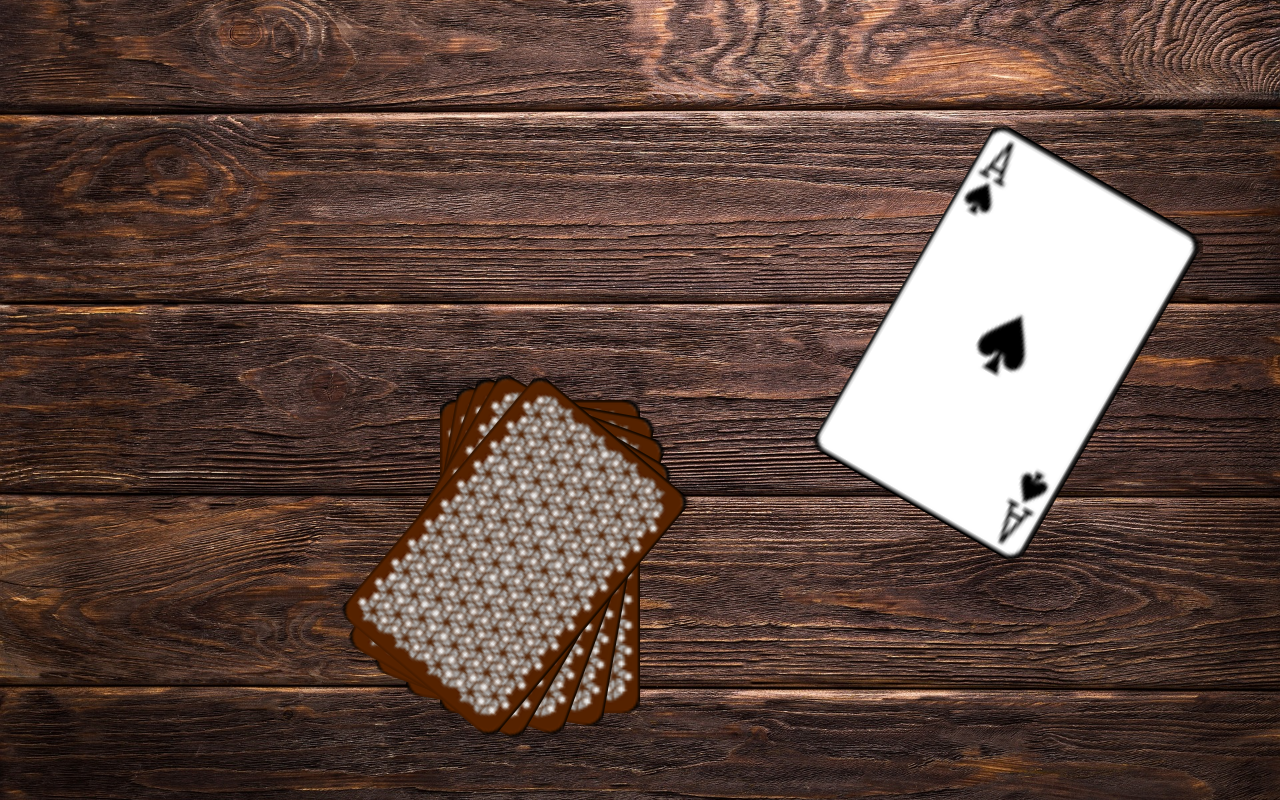
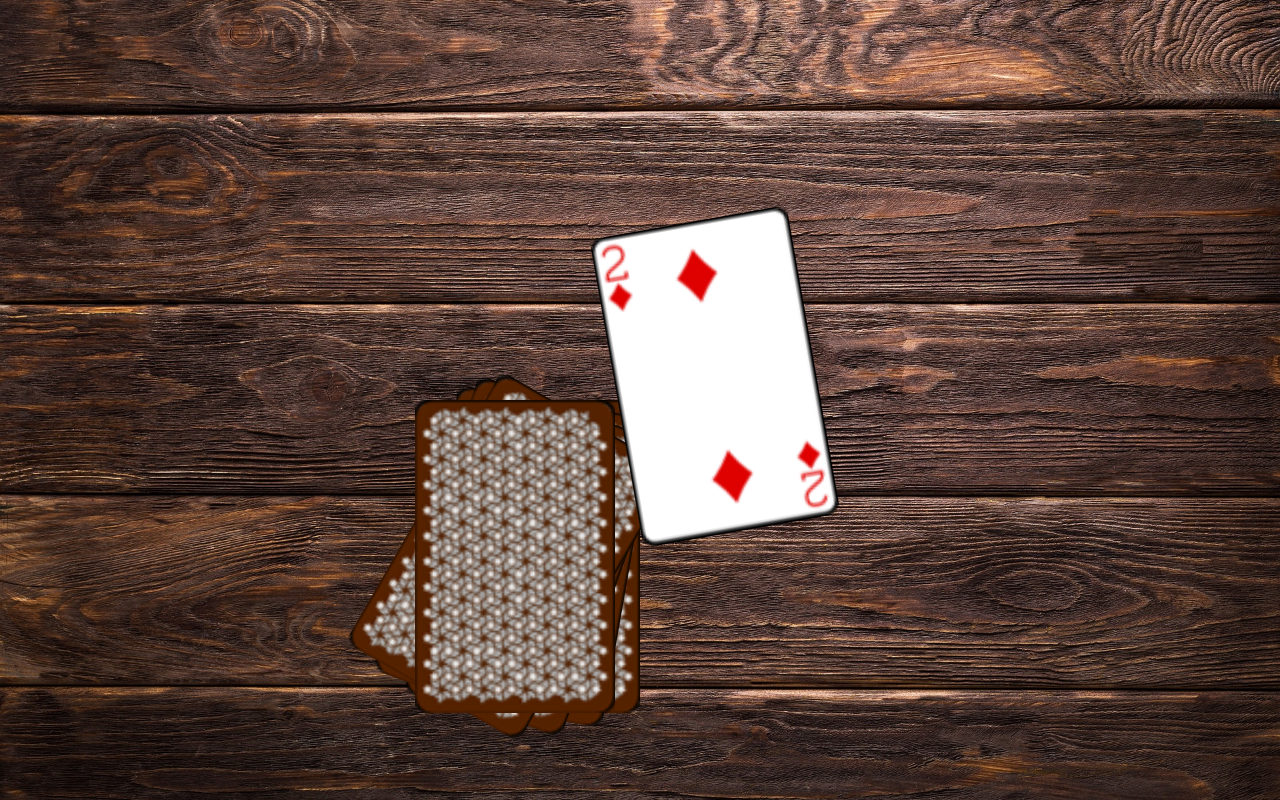
Before and after one commit to HoferDavid/ringoffire, an Angular app: page /game in a window 1280 px wide. Both pictures are taken after a click on the picture 515 px from the left and 556 px from the top of the page. Built offline with nearby package versions, Linux system fonts and the light colour scheme.

Commit message:
Card Animation

```diff
--- a/src/app/game/game.component.html
+++ b/src/app/game/game.component.html
@@ -2,12 +2,18 @@
 
     <div class="cardStack" [ngStyle]="{'color': 'blue'}">
 
-        @for(count of [0, 1, 2, 3]; track count; let i = $index) {
+        @for (count of [0, 1, 2, 3]; track count; let i = $index) {
             <img [ngStyle]="{'right.px': i * 10, 'rotate.deg': i * 10}" src="/assets/img/cards/card_cover.png" alt="">
         }
-        <img (click)="takeCard()" class="cardOnTop" style="right: 25px; rotate:  40deg;" src="/assets/img/cards/card_cover.png" alt="">
+        <img (click)="takeCard()" class="cardOnTop" style="right: 25px" src="/assets/img/cards/card_cover.png" alt="">
+
+
+        @for (card of game.playedCards; track card; let i = $index) {
+            <img class="playedCard" src="/assets/img/cards/{{ card }}.png" alt="">
+        }
+
         @if(takeCardAnimation) {
-            <img (click)="takeCard()" class="takeCard" style="right: 25px; rotate:  40deg;" src="/assets/img/cards/ace_1.png" alt="">
+            <img (click)="takeCard()" class="takeCard" style="right: 25px" src="/assets/img/cards/{{ currentCard }}.png" alt="">
         }
 
     </div>
--- a/src/app/game/game.component.scss
+++ b/src/app/game/game.component.scss
@@ -16,7 +16,6 @@
     > img {
         width: 200px;
         position: absolute;
-        // transform: translate(50%, -50%);
     }
 }
 
@@ -29,8 +28,13 @@
 }
 
 .takeCard {
-    animation: takeCardAnimation 1.2s ease-in-out;
-    transform: scale(1.2) translateX(200px) translateY(-400px) rotate(-10deg);
+    animation: takeCardAnimation 1s ease-in-out;
+    // transform: scale(1.2) translateX(200px) translateY(-180px) rotate(-10deg);
+}
+
+.playedCard {
+    right: 25px;
+    transform: scale(1) translateX(200px) translateY(-180px) rotate(-10deg);
 }
 
 @keyframes takeCardAnimation {
@@ -38,9 +42,33 @@
         transform: scale(1);
     }
     30% {
-        transform: scale(1.6) rotate(-45deg);
+        transform: scale(1.6);
     }
     100% {
-        transform: scale(1.2) translateX(200px) translateY(-400px) rotate(-10deg);
+        transform: scale(1) translateX(200px) translateY(-180px) rotate(-10deg);
     }
 }
+
+
+
+// .takeCard {
+//     animation: takeCardAnimation 1.2s ease-in-out;
+//     transform: scale(1.2) translateX(200px) translateY(-400px) rotate(-30deg);
+// }
+
+// .playedCard {
+//     right: 25px;
+//     transform: scale(1.2) translateX(200px) translateY(-400px) rotate(-30deg);
+// }
+
+// @keyframes takeCardAnimation {
+//     0% {
+//         transform: scale(1);
+//     }
+//     30% {
+//         transform: scale(1.6) rotate(-45deg);
+//     }
+//     100% {
+//         transform: scale(1.2) translateX(200px) translateY(-400px) rotate(-30deg);
+//     }
+// }
--- a/src/app/game/game.component.ts
+++ b/src/app/game/game.component.ts
@@ -7,26 +7,40 @@ import { Game } from '../../models/game';
   standalone: true,
   imports: [CommonModule],
   templateUrl: './game.component.html',
-  styleUrl: './game.component.scss'
+  styleUrl: './game.component.scss',
 })
 export class GameComponent {
-
   takeCardAnimation = false;
-  game !: Game;
+  currentCard: string = '';
+  game!: Game;
 
   constructor() {
     this.newGame();
   }
-
 
   newGame() {
     this.game = new Game();
     console.log(this.game);
   }
 
+  takeCard() {
+    if (!this.takeCardAnimation) {
+      let card = this.game.stack.pop();
+      if (card != undefined) {
+        this.currentCard = card;
+      }
+      console.log(this.currentCard);
+      this.takeCardAnimation = true;
 
-  takeCard() {
-    this.takeCardAnimation = true;
+
+      console.log('new card:', this.game.playedCards);
+      console.log('game is:', this.game);
+
+
+      setTimeout(() => {
+        this.game.playedCards.push(this.currentCard);
+        this.takeCardAnimation = false;
+      }, 900);
+    }
   }
-
 }
```
